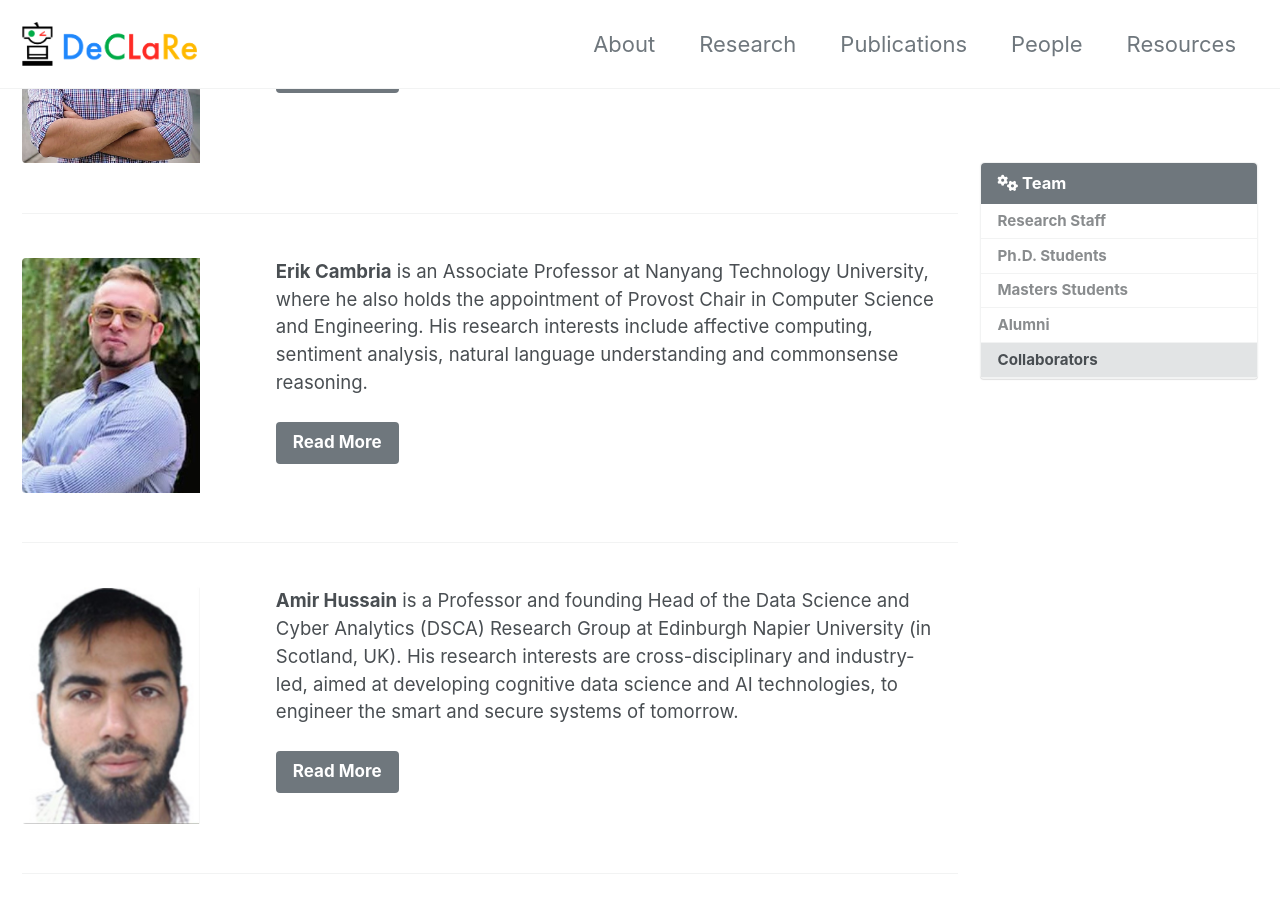
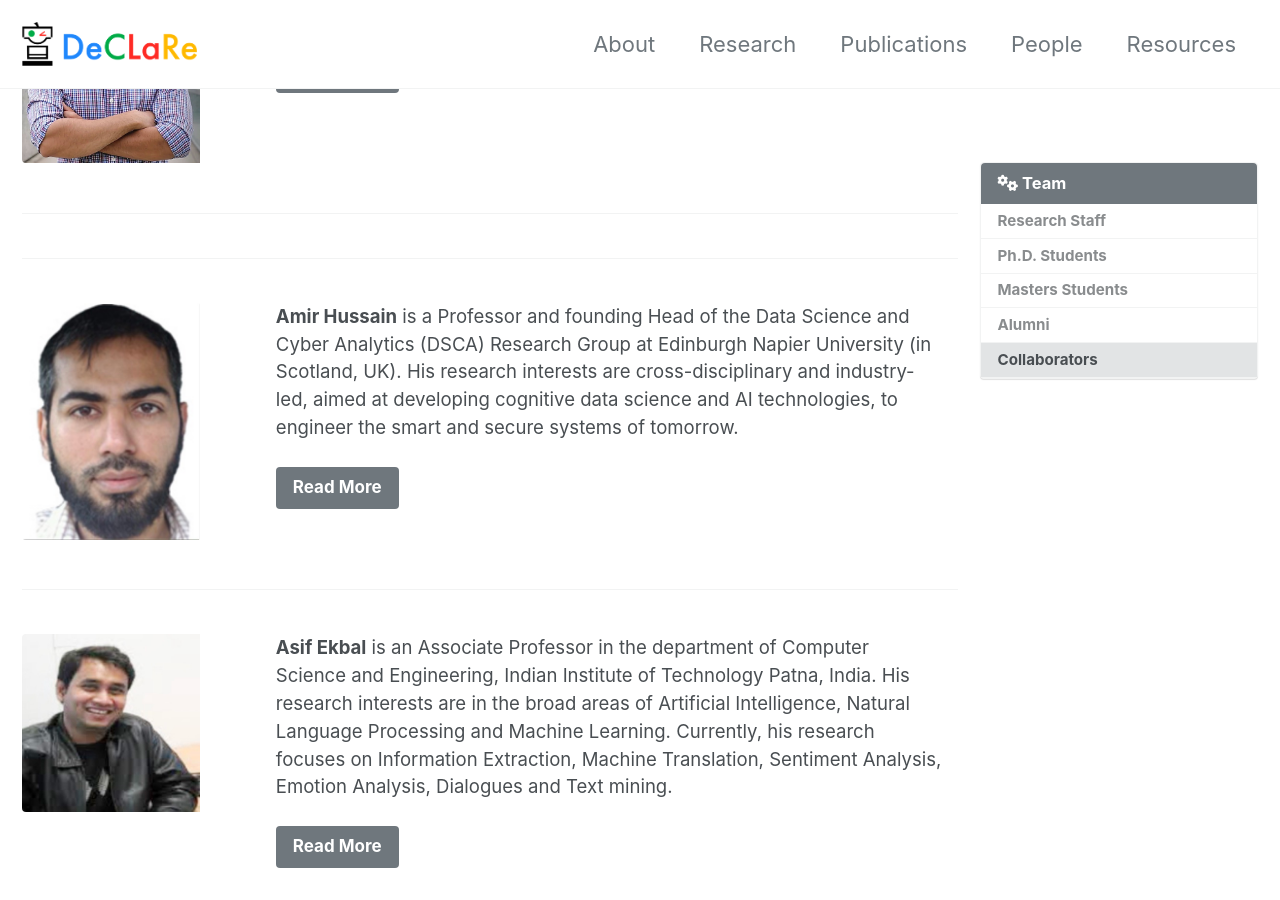
Before and after one commit to declare-lab/declare-lab.github.io, a Jekyll site: the page built from _pages/people.md, in a window 1280 px wide and 900 px high, scrolled down 6039 px. Built offline with Jekyll 4.4.1, drawn with Linux system fonts in a browser that asks for light colours; cached includes are drawn as plain includes; nearby versions of some CDN libraries.

Commit message:
Update people.md

```diff
--- a/_pages/people.md
+++ b/_pages/people.md
@@ -147,13 +147,6 @@ zadeh:
     btn_label: "Read More"
     btn_class: "btn btn--primary btn--small"
 
-erik:
-  - image_path: /assets/images/people/erik.jpg
-    excerpt: "**Erik Cambria** is an Associate Professor at Nanyang Technology University, where he also holds the appointment of Provost Chair in Computer Science and Engineering. His research interests include affective computing, sentiment analysis, natural language understanding and commonsense reasoning."
-    url: "http://sentic.net"
-    btn_label: "Read More"
-    btn_class: "btn btn--primary btn--small"
-
 amir:
   - image_path: /assets/images/people/amir.jpg
     excerpt: "**Amir Hussain** is a Professor and founding Head of the Data Science and Cyber Analytics (DSCA) Research Group at Edinburgh Napier University (in Scotland, UK). His research interests are cross-disciplinary and industry-led, aimed at developing cognitive data science and AI technologies, to engineer the smart and secure systems of tomorrow."
```
